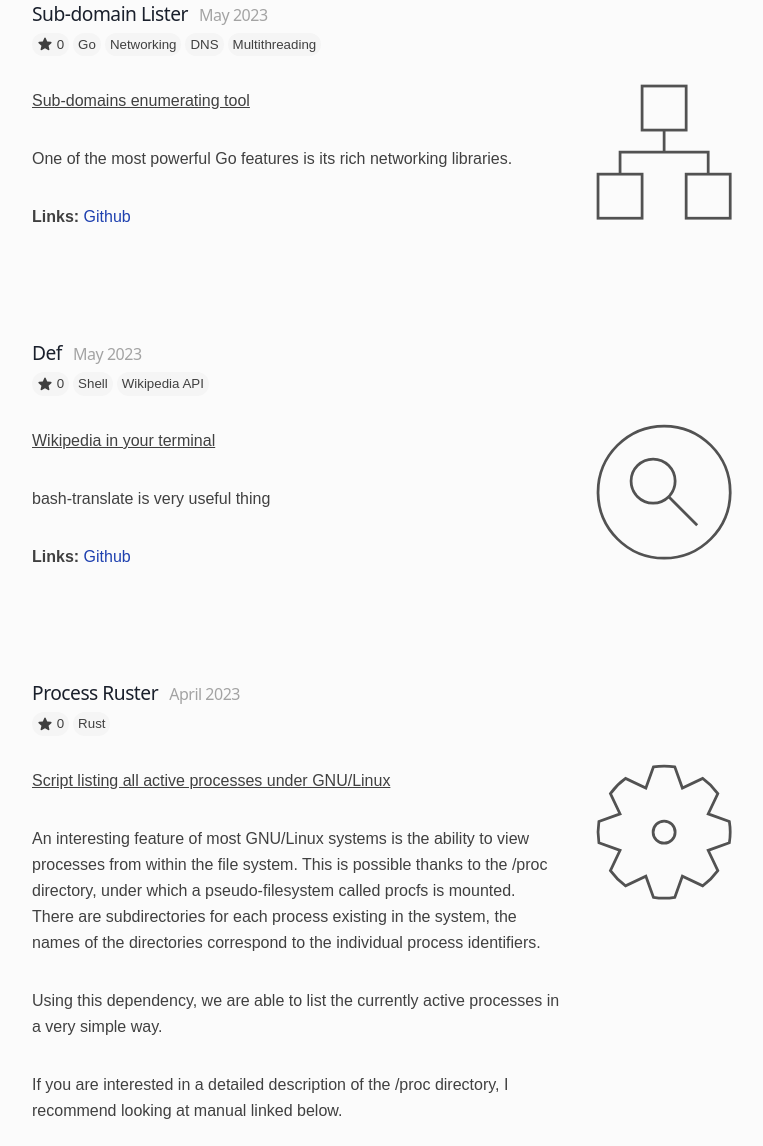
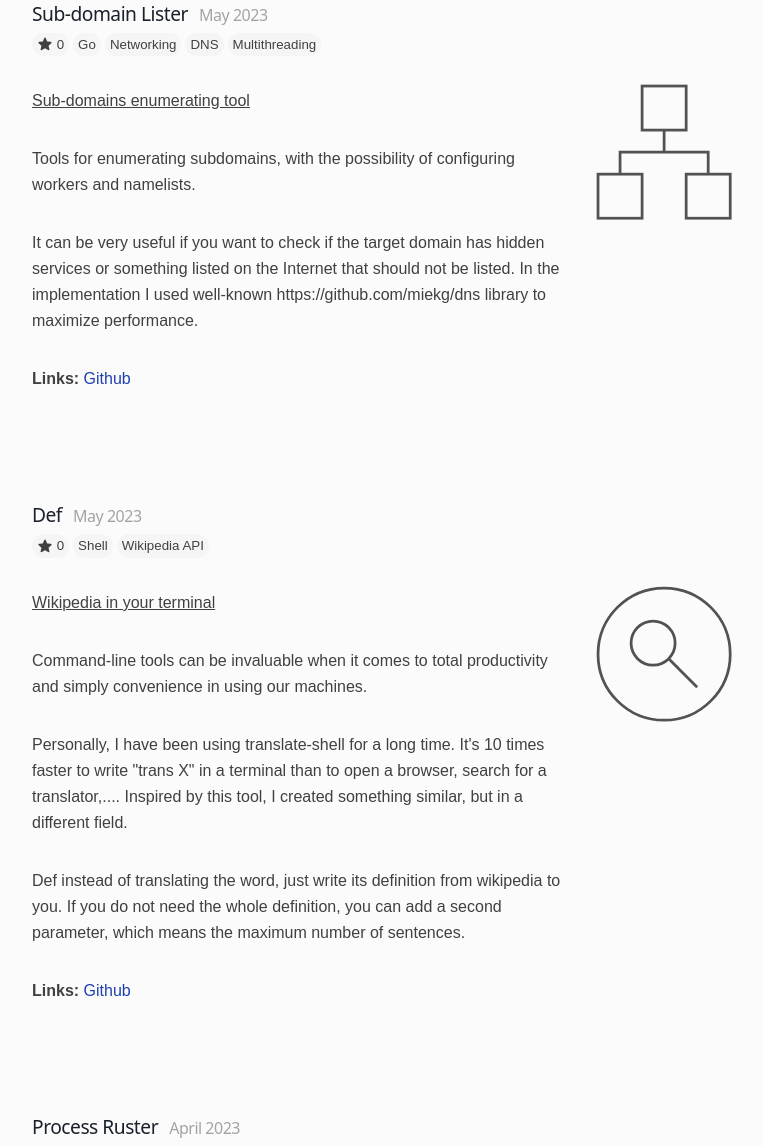
Before and after one commit to grasek/grasek.com, a Gatsby site: page /projects in a window 1280 px wide. Shown: the part 269-1415 px from the top of the page, without its empty margins (248-1011 px from the left). Built offline with nearby package versions, Linux system fonts and the light colour scheme; Gatsby itself is replaced by a stand-in of ours.

Commit message:
Projects update

```diff
--- a/src/pages/projects.js
+++ b/src/pages/projects.js
@@ -54,8 +54,8 @@
                         <div class='project-content'>
                             <div class='project-description'>
                                 <p class='project-subtitle'>Sub-domains enumerating tool</p>
-                                <p>One of the most powerful Go features is its rich networking libraries.</p>
-                                <p></p>
+                                <p>Tools for enumerating subdomains, with the possibility of configuring workers and namelists.</p>
+                                <p>It can be very useful if you want to check if the target domain has hidden services or something listed on the Internet that should not be listed. In the implementation I used well-known https://github.com/miekg/dns library to maximize performance.</p>
                                 <p>
                                     <b>Links:</b>&nbsp;<a href={`https://github.com/grasek`}>Github</a>
                                 </p>
@@ -85,8 +85,12 @@
                         <div class='project-content'>
                             <div class='project-description'>
                                 <p class='project-subtitle'>Wikipedia in your terminal</p>
-                                <p>bash-translate is very useful thing</p>
-                                <p></p>
+                                <p>
+                                Command-line tools can be invaluable when it comes to total productivity and simply convenience in using our machines.</p><p> Personally, I have been using translate-shell for a long time. It's 10 times faster to write "trans X" in a terminal than to open a browser, search for a translator,.... Inspired by this tool, I created something similar, but in a different field.
+                                </p>
+                                <p>
+                                Def instead of translating the word, just write its definition from wikipedia to you. If you do not need the whole definition, you can add a second parameter, which means the maximum number of sentences.
+                                </p>
                                 <p>
                                     <b>Links:</b>&nbsp;<a href={`https://github.com/grasek`}>Github</a>
                                 </p>
```
